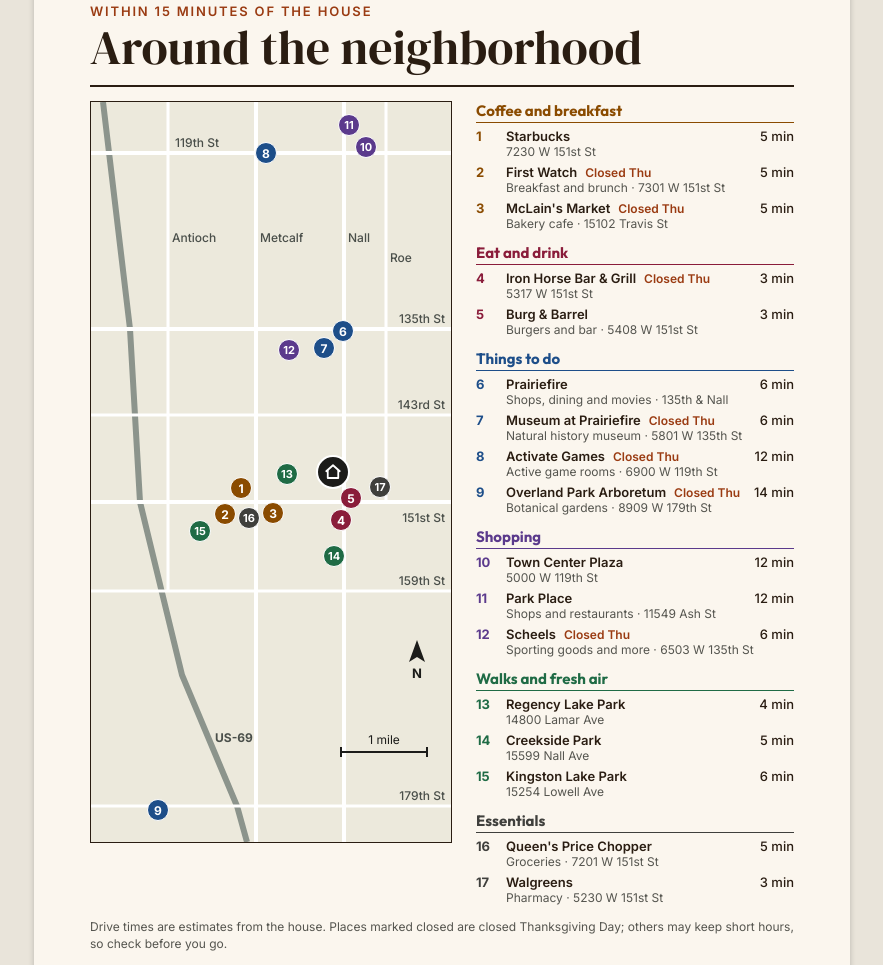
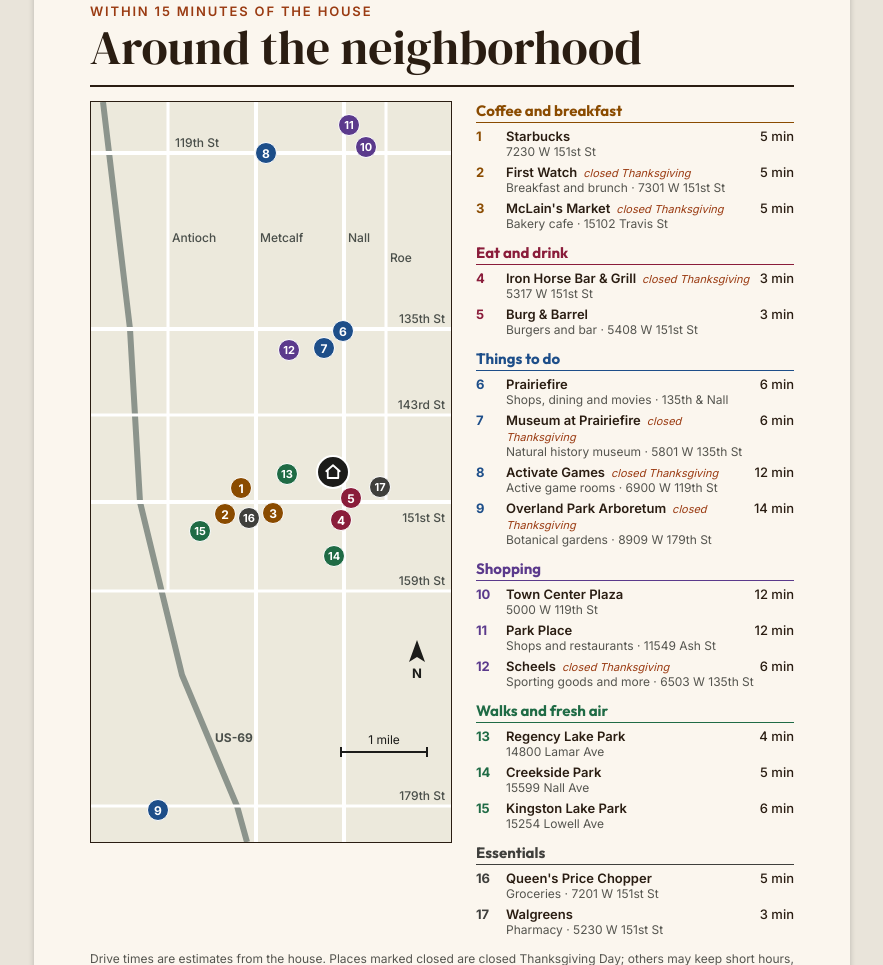
Before and after one commit to ccwhaley-star/whaley-thankgiving, a plain HTML site: page print.html in a window 1280 px wide. Shown: the part 1115-2080 px from the top of the page, without its empty margins (198-1081 px from the left). Drawn offline with Linux system fonts and the light colour scheme.

Commit message:
Make closed-Thanksgiving notes small and italic
Co-Authored-By: Claude Fable 5.2 <noreply@anthropic.com>
Claude-Session: https://claude.ai/code/session_018dh1TgQMjf6pzhkgxDx32E

```diff
--- a/print.html
+++ b/print.html
@@ -198,29 +198,29 @@ body { margin: 0; padding: 16px 0; }
 <div style="display: flex; flex-direction: column; gap: 5px">
 <div style="font-family: Outfit, sans-serif; font-weight: 700; font-size: 15px; color: #8A4B00; border-bottom: 1px solid #8A4B00; padding-bottom: 2px">Coffee and breakfast</div>
 <div style="display: flex; gap: 8px"><div style="width: 22px; flex-shrink: 0; font-size: 13px; font-weight: 700; color: #8A4B00">1</div><div style="flex-grow: 1; min-width: 0"><div style="display: flex; justify-content: space-between; gap: 8px; font-size: 13px; font-weight: 600"><span>Starbucks</span><span style="flex-shrink: 0; font-weight: 500">5 min</span></div><div style="font-size: 12px; color: #55554F">7230 W 151st St</div></div></div>
-<div style="display: flex; gap: 8px"><div style="width: 22px; flex-shrink: 0; font-size: 13px; font-weight: 700; color: #8A4B00">2</div><div style="flex-grow: 1; min-width: 0"><div style="display: flex; justify-content: space-between; gap: 8px; font-size: 13px; font-weight: 600"><span>First Watch<span style="margin-left: 8px; font-size: 12px; font-weight: 600; color: #9A3B12">Closed Thu</span></span><span style="flex-shrink: 0; font-weight: 500">5 min</span></div><div style="font-size: 12px; color: #55554F">Breakfast and brunch · 7301 W 151st St</div></div></div>
-<div style="display: flex; gap: 8px"><div style="width: 22px; flex-shrink: 0; font-size: 13px; font-weight: 700; color: #8A4B00">3</div><div style="flex-grow: 1; min-width: 0"><div style="display: flex; justify-content: space-between; gap: 8px; font-size: 13px; font-weight: 600"><span>McLain&#39;s Market<span style="margin-left: 8px; font-size: 12px; font-weight: 600; color: #9A3B12">Closed Thu</span></span><span style="flex-shrink: 0; font-weight: 500">5 min</span></div><div style="font-size: 12px; color: #55554F">Bakery cafe · 15102 Travis St</div></div></div>
+<div style="display: flex; gap: 8px"><div style="width: 22px; flex-shrink: 0; font-size: 13px; font-weight: 700; color: #8A4B00">2</div><div style="flex-grow: 1; min-width: 0"><div style="display: flex; justify-content: space-between; gap: 8px; font-size: 13px; font-weight: 600"><span>First Watch<span style="margin-left: 6px; font-size: 11px; font-weight: 400; font-style: italic; color: #9A3B12">closed Thanksgiving</span></span><span style="flex-shrink: 0; font-weight: 500">5 min</span></div><div style="font-size: 12px; color: #55554F">Breakfast and brunch · 7301 W 151st St</div></div></div>
+<div style="display: flex; gap: 8px"><div style="width: 22px; flex-shrink: 0; font-size: 13px; font-weight: 700; color: #8A4B00">3</div><div style="flex-grow: 1; min-width: 0"><div style="display: flex; justify-content: space-between; gap: 8px; font-size: 13px; font-weight: 600"><span>McLain&#39;s Market<span style="margin-left: 6px; font-size: 11px; font-weight: 400; font-style: italic; color: #9A3B12">closed Thanksgiving</span></span><span style="flex-shrink: 0; font-weight: 500">5 min</span></div><div style="font-size: 12px; color: #55554F">Bakery cafe · 15102 Travis St</div></div></div>
 </div>
 
 <div style="display: flex; flex-direction: column; gap: 5px">
 <div style="font-family: Outfit, sans-serif; font-weight: 700; font-size: 15px; color: #8A1C3A; border-bottom: 1px solid #8A1C3A; padding-bottom: 2px">Eat and drink</div>
-<div style="display: flex; gap: 8px"><div style="width: 22px; flex-shrink: 0; font-size: 13px; font-weight: 700; color: #8A1C3A">4</div><div style="flex-grow: 1; min-width: 0"><div style="display: flex; justify-content: space-between; gap: 8px; font-size: 13px; font-weight: 600"><span>Iron Horse Bar &amp; Grill<span style="margin-left: 8px; font-size: 12px; font-weight: 600; color: #9A3B12">Closed Thu</span></span><span style="flex-shrink: 0; font-weight: 500">3 min</span></div><div style="font-size: 12px; color: #55554F">5317 W 151st St</div></div></div>
+<div style="display: flex; gap: 8px"><div style="width: 22px; flex-shrink: 0; font-size: 13px; font-weight: 700; color: #8A1C3A">4</div><div style="flex-grow: 1; min-width: 0"><div style="display: flex; justify-content: space-between; gap: 8px; font-size: 13px; font-weight: 600"><span>Iron Horse Bar &amp; Grill<span style="margin-left: 6px; font-size: 11px; font-weight: 400; font-style: italic; color: #9A3B12">closed Thanksgiving</span></span><span style="flex-shrink: 0; font-weight: 500">3 min</span></div><div style="font-size: 12px; color: #55554F">5317 W 151st St</div></div></div>
 <div style="display: flex; gap: 8px"><div style="width: 22px; flex-shrink: 0; font-size: 13px; font-weight: 700; color: #8A1C3A">5</div><div style="flex-grow: 1; min-width: 0"><div style="display: flex; justify-content: space-between; gap: 8px; font-size: 13px; font-weight: 600"><span>Burg &amp; Barrel</span><span style="flex-shrink: 0; font-weight: 500">3 min</span></div><div style="font-size: 12px; color: #55554F">Burgers and bar · 5408 W 151st St</div></div></div>
 </div>
 
 <div style="display: flex; flex-direction: column; gap: 5px">
 <div style="font-family: Outfit, sans-serif; font-weight: 700; font-size: 15px; color: #1D4E89; border-bottom: 1px solid #1D4E89; padding-bottom: 2px">Things to do</div>
 <div style="display: flex; gap: 8px"><div style="width: 22px; flex-shrink: 0; font-size: 13px; font-weight: 700; color: #1D4E89">6</div><div style="flex-grow: 1; min-width: 0"><div style="display: flex; justify-content: space-between; gap: 8px; font-size: 13px; font-weight: 600"><span>Prairiefire</span><span style="flex-shrink: 0; font-weight: 500">6 min</span></div><div style="font-size: 12px; color: #55554F">Shops, dining and movies · 135th &amp; Nall</div></div></div>
-<div style="display: flex; gap: 8px"><div style="width: 22px; flex-shrink: 0; font-size: 13px; font-weight: 700; color: #1D4E89">7</div><div style="flex-grow: 1; min-width: 0"><div style="display: flex; justify-content: space-between; gap: 8px; font-size: 13px; font-weight: 600"><span>Museum at Prairiefire<span style="margin-left: 8px; font-size: 12px; font-weight: 600; color: #9A3B12">Closed Thu</span></span><span style="flex-shrink: 0; font-weight: 500">6 min</span></div><div style="font-size: 12px; color: #55554F">Natural history museum · 5801 W 135th St</div></div></div>
-<div style="display: flex; gap: 8px"><div style="width: 22px; flex-shrink: 0; font-size: 13px; font-weight: 700; color: #1D4E89">8</div><div style="flex-grow: 1; min-width: 0"><div style="display: flex; justify-content: space-between; gap: 8px; font-size: 13px; font-weight: 600"><span>Activate Games<span style="margin-left: 8px; font-size: 12px; font-weight: 600; color: #9A3B12">Closed Thu</span></span><span style="flex-shrink: 0; font-weight: 500">12 min</span></div><div style="font-size: 12px; color: #55554F">Active game rooms · 6900 W 119th St</div></div></div>
-<div style="display: flex; gap: 8px"><div style="width: 22px; flex-shrink: 0; font-size: 13px; font-weight: 700; color: #1D4E89">9</div><div style="flex-grow: 1; min-width: 0"><div style="display: flex; justify-content: space-between; gap: 8px; font-size: 13px; font-weight: 600"><span>Overland Park Arboretum<span style="margin-left: 8px; font-size: 12px; font-weight: 600; color: #9A3B12">Closed Thu</span></span><span style="flex-shrink: 0; font-weight: 500">14 min</span></div><div style="font-size: 12px; color: #55554F">Botanical gardens · 8909 W 179th St</div></div></div>
+<div style="display: flex; gap: 8px"><div style="width: 22px; flex-shrink: 0; font-size: 13px; font-weight: 700; color: #1D4E89">7</div><div style="flex-grow: 1; min-width: 0"><div style="display: flex; justify-content: space-between; gap: 8px; font-size: 13px; font-weight: 600"><span>Museum at Prairiefire<span style="margin-left: 6px; font-size: 11px; font-weight: 400; font-style: italic; color: #9A3B12">closed Thanksgiving</span></span><span style="flex-shrink: 0; font-weight: 500">6 min</span></div><div style="font-size: 12px; color: #55554F">Natural history museum · 5801 W 135th St</div></div></div>
+<div style="display: flex; gap: 8px"><div style="width: 22px; flex-shrink: 0; font-size: 13px; font-weight: 700; color: #1D4E89">8</div><div style="flex-grow: 1; min-width: 0"><div style="display: flex; justify-content: space-between; gap: 8px; font-size: 13px; font-weight: 600"><span>Activate Games<span style="margin-left: 6px; font-size: 11px; font-weight: 400; font-style: italic; color: #9A3B12">closed Thanksgiving</span></span><span style="flex-shrink: 0; font-weight: 500">12 min</span></div><div style="font-size: 12px; color: #55554F">Active game rooms · 6900 W 119th St</div></div></div>
+<div style="display: flex; gap: 8px"><div style="width: 22px; flex-shrink: 0; font-size: 13px; font-weight: 700; color: #1D4E89">9</div><div style="flex-grow: 1; min-width: 0"><div style="display: flex; justify-content: space-between; gap: 8px; font-size: 13px; font-weight: 600"><span>Overland Park Arboretum<span style="margin-left: 6px; font-size: 11px; font-weight: 400; font-style: italic; color: #9A3B12">closed Thanksgiving</span></span><span style="flex-shrink: 0; font-weight: 500">14 min</span></div><div style="font-size: 12px; color: #55554F">Botanical gardens · 8909 W 179th St</div></div></div>
 </div>
 
 <div style="display: flex; flex-direction: column; gap: 5px">
 <div style="font-family: Outfit, sans-serif; font-weight: 700; font-size: 15px; color: #5B3A8C; border-bottom: 1px solid #5B3A8C; padding-bottom: 2px">Shopping</div>
 <div style="display: flex; gap: 8px"><div style="width: 22px; flex-shrink: 0; font-size: 13px; font-weight: 700; color: #5B3A8C">10</div><div style="flex-grow: 1; min-width: 0"><div style="display: flex; justify-content: space-between; gap: 8px; font-size: 13px; font-weight: 600"><span>Town Center Plaza</span><span style="flex-shrink: 0; font-weight: 500">12 min</span></div><div style="font-size: 12px; color: #55554F">5000 W 119th St</div></div></div>
 <div style="display: flex; gap: 8px"><div style="width: 22px; flex-shrink: 0; font-size: 13px; font-weight: 700; color: #5B3A8C">11</div><div style="flex-grow: 1; min-width: 0"><div style="display: flex; justify-content: space-between; gap: 8px; font-size: 13px; font-weight: 600"><span>Park Place</span><span style="flex-shrink: 0; font-weight: 500">12 min</span></div><div style="font-size: 12px; color: #55554F">Shops and restaurants · 11549 Ash St</div></div></div>
-<div style="display: flex; gap: 8px"><div style="width: 22px; flex-shrink: 0; font-size: 13px; font-weight: 700; color: #5B3A8C">12</div><div style="flex-grow: 1; min-width: 0"><div style="display: flex; justify-content: space-between; gap: 8px; font-size: 13px; font-weight: 600"><span>Scheels<span style="margin-left: 8px; font-size: 12px; font-weight: 600; color: #9A3B12">Closed Thu</span></span><span style="flex-shrink: 0; font-weight: 500">6 min</span></div><div style="font-size: 12px; color: #55554F">Sporting goods and more · 6503 W 135th St</div></div></div>
+<div style="display: flex; gap: 8px"><div style="width: 22px; flex-shrink: 0; font-size: 13px; font-weight: 700; color: #5B3A8C">12</div><div style="flex-grow: 1; min-width: 0"><div style="display: flex; justify-content: space-between; gap: 8px; font-size: 13px; font-weight: 600"><span>Scheels<span style="margin-left: 6px; font-size: 11px; font-weight: 400; font-style: italic; color: #9A3B12">closed Thanksgiving</span></span><span style="flex-shrink: 0; font-weight: 500">6 min</span></div><div style="font-size: 12px; color: #55554F">Sporting goods and more · 6503 W 135th St</div></div></div>
 </div>
 
 <div style="display: flex; flex-direction: column; gap: 5px">
```
Also changed, not shown: index.html (+8 -8 lines).
